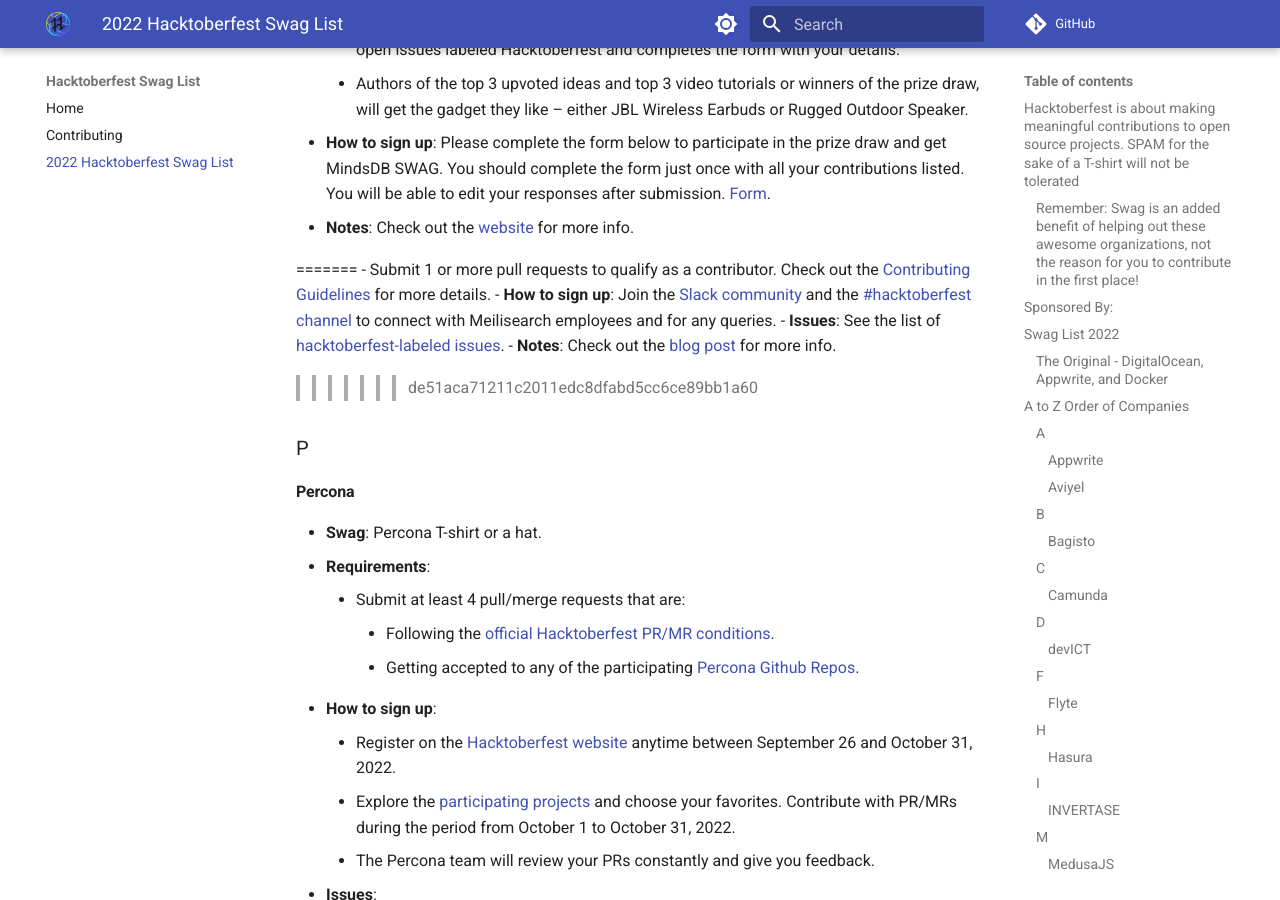
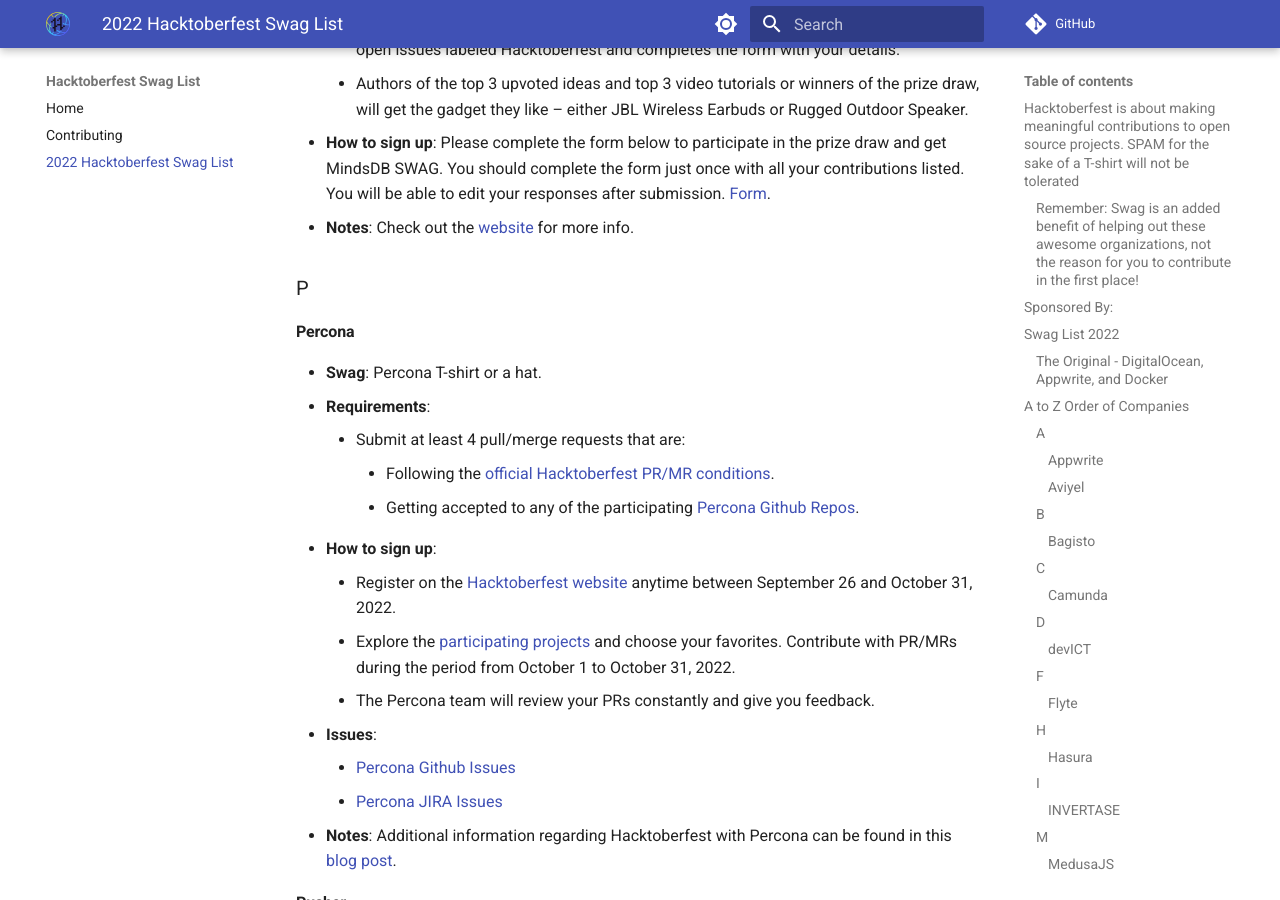
Before and after one commit to crweiner/hacktoberfest-swag-list, an MkDocs documentation site: the page built from docs/list.md, in a window 1280 px wide and 900 px high, scrolled down 6204 px. Built offline with MkDocs 1.6.1 and Material for MkDocs 9.7.7, drawn with Linux system fonts in a browser that asks for light colours; comment, search, counter and statistics services are not loaded.

Commit message:
final conflicts resolved

```diff
--- a/docs/list.md
+++ b/docs/list.md
@@ -181,12 +181,6 @@
 You should complete the form just once with all your contributions listed. You will be able to edit your responses after submission. [Form](https://docs.google.com/forms/d/e/1FAIpQLSeyuQGpu-gmVAbXPXMsT5bfFQk28qGNHlsOjz9kkHmgyQEFOw/viewform).
 - **Notes**: Check out the [website](https://mindsdb.com/hacktoberfest/) for more info.
 
-=======
-    - Submit 1 or more pull requests to qualify as a contributor. Check out the [Contributing Guidelines](https://github.com/meilisearch/.github/blob/main/Hacktoberfest_2022_contributors_guidelines.md){:target="\_blank"} for more details.
-- **How to sign up**: Join the [Slack community](https://www.notion.so/6cd1509802984122ab74745f637b694f){:target="\_blank"} and the [#hacktoberfest channel](https://meilicommunity.slack.com/archives/C02G1H43J2X){:target="\_blank"} to connect with Meilisearch employees and for any queries.
-- **Issues**: See the list of [hacktoberfest-labeled issues](https://github.com/search?q=org%3Ameilisearch+label%3Ahacktoberfest&state=open&type=Issues){:target="\_blank"}.
-- **Notes**: Check out the [blog post](https://blog.meilisearch.com/contribute-hacktoberfest-2022/){:target="\_blank"} for more info.
->>>>>>> de51aca71211c2011edc8dfabd5cc6ce89bb1a60
 
 ### P
 
```
